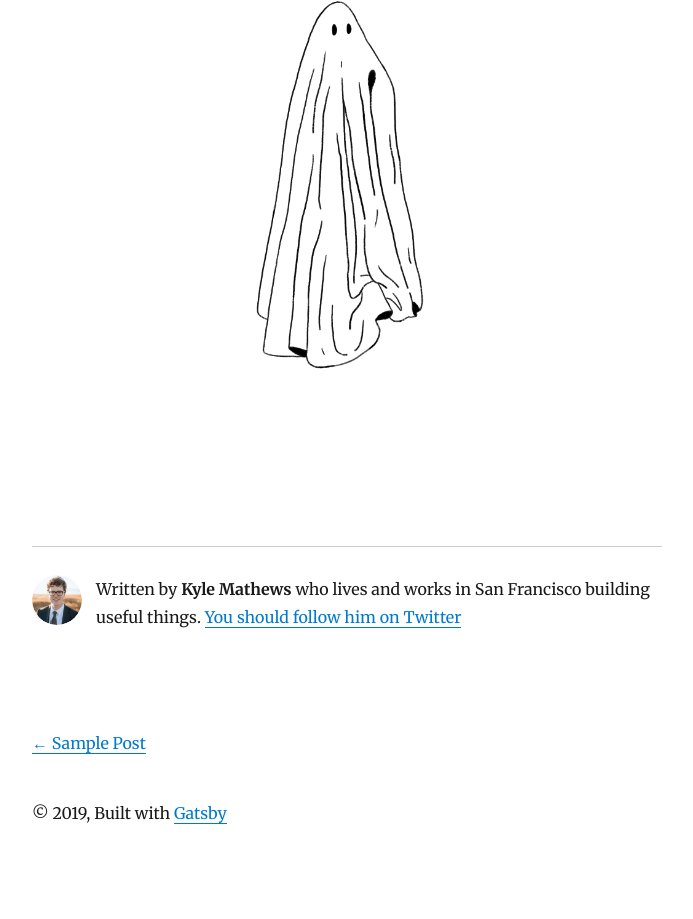
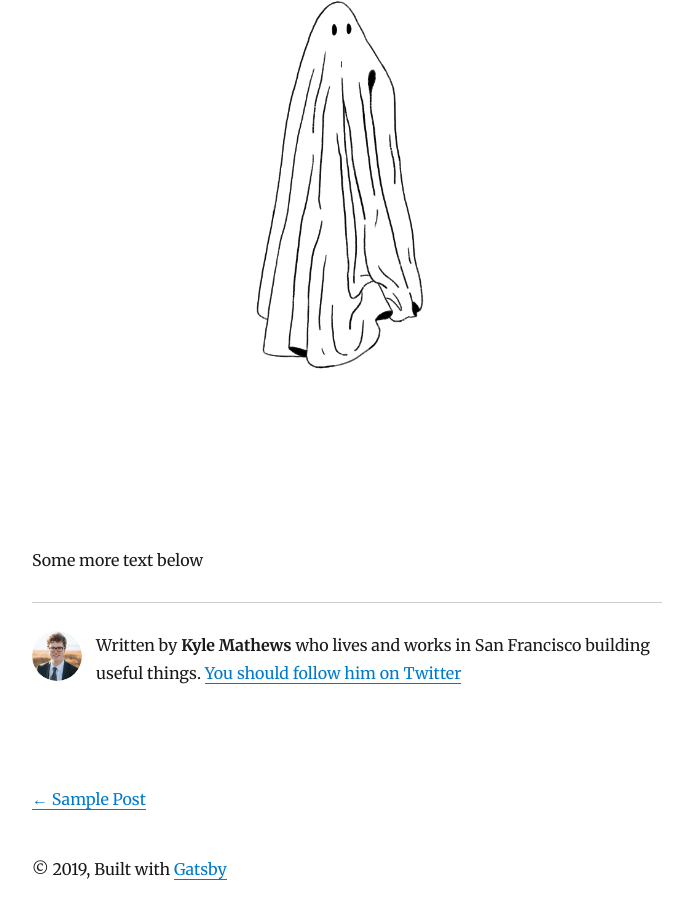
Before and after one commit to modulareverything/Netlify-CMS-Blog-Test, a Gatsby site: page /2019-09-28-another-test/ in a window 1280 px wide. Shown: the part 527-1446 px from the top of the page, without its empty margins (293-986 px from the left). Before the commit the page ends 1396 px from the top, so only its background shows below. Built offline with nearby package versions, Linux system fonts and the light colour scheme; Gatsby itself is replaced by a stand-in of ours; some packages are replaced by stand-ins of ours.

Commit message:
Update Blog “2019-09-28-another-test”

```diff
--- a/content/blog/2019-09-28-another-test.md
+++ b/content/blog/2019-09-28-another-test.md
@@ -11,3 +11,5 @@ ladlsldsldlsdsmdsd
 sdsdd
 
 ![Ghost Drawing](/img/untitled_artwork.jpg "A Spooky Ghost")
+
+Some more text below
```
